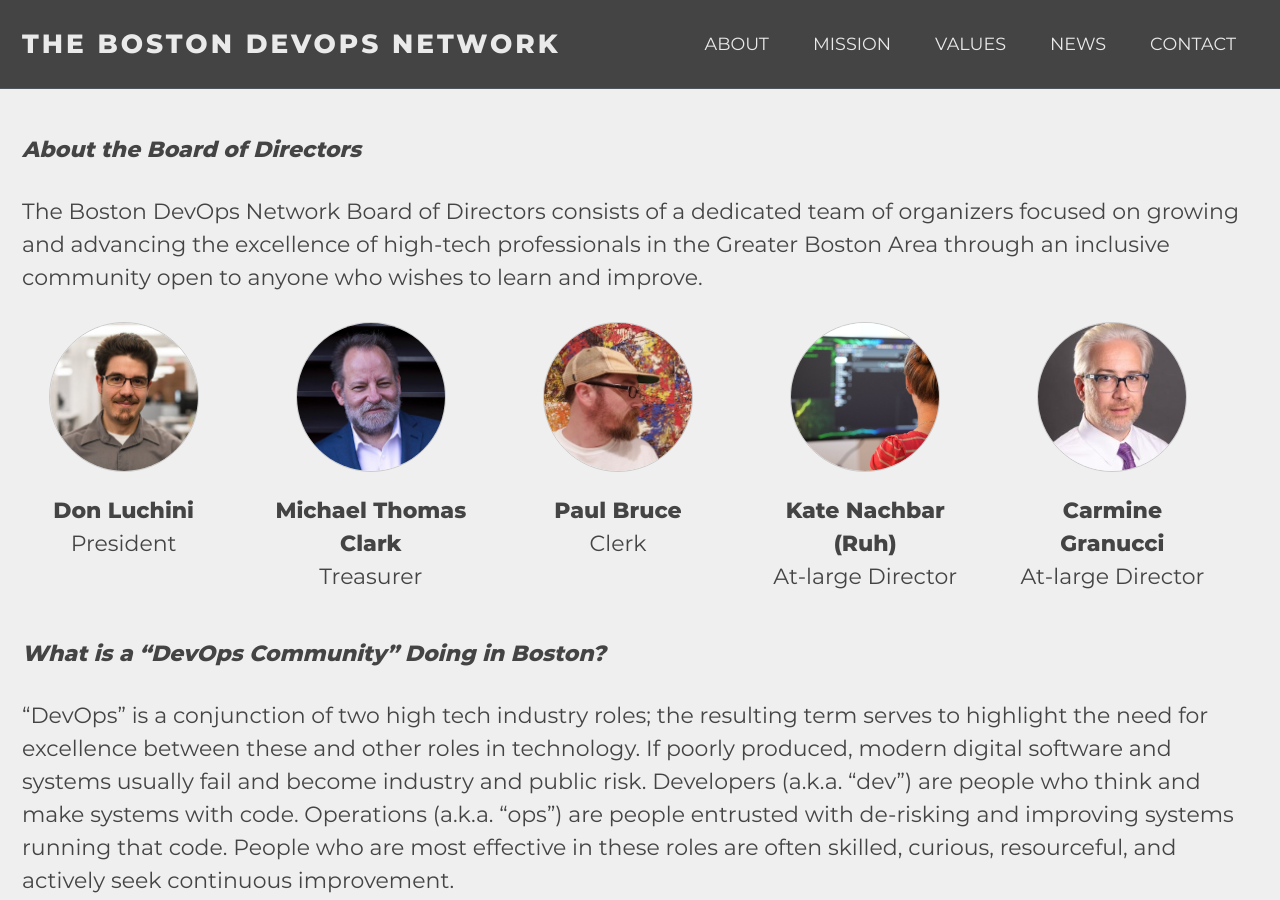
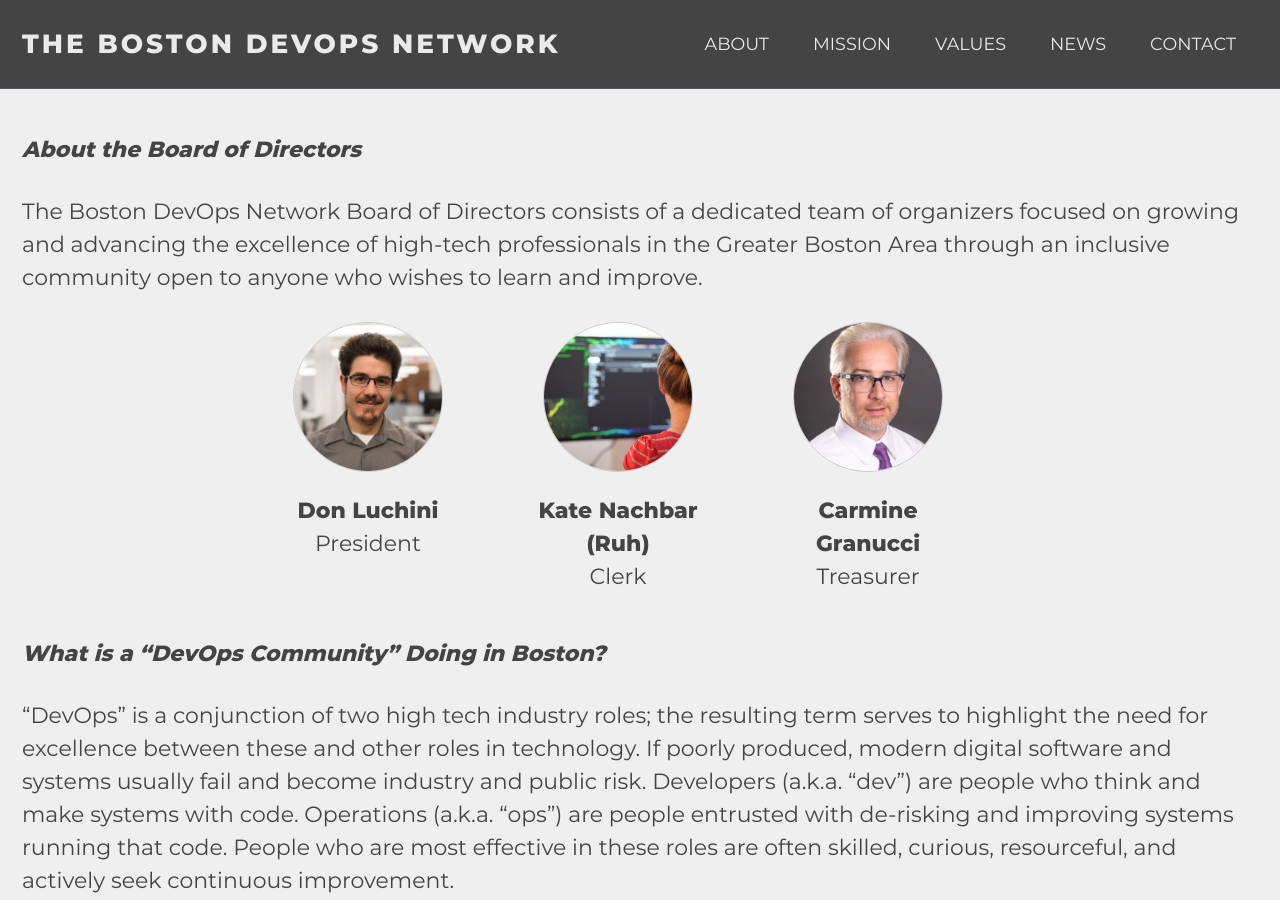
Before and after one commit to bostondevopsnetwork/bostondevopsnetwork.org, a Jekyll site: the page built from _pages/about.md, in a window 1280 px wide and 900 px high. Built offline with Jekyll 4.4.1, drawn with Linux system fonts in a browser that asks for light colours; cached includes are drawn as plain includes.

Commit message:
Update for 2025 board changes
I removed Paul and Michael as board members, and updated Kate and
Carmine's roles.

I also added a script, copied from the one used to build
devopsdays.org, that turns local testing into a one-liner.

```diff
--- a/_pages/about.md
+++ b/_pages/about.md
@@ -46,25 +46,9 @@ The Boston DevOps Network Board of Directors consists of a dedicated team of org
 
     <div class="memberbox">
         <div class="board-member">
-        <img src="/assets/images/boardmembers/michaelclark.jpg?raw=true" alt="Michael Thomas Clark" class="profile-pic">
-        <div class="member-name">Michael Thomas Clark</div>
-        Treasurer
-        </div>
-    </div>
-
-    <div class="memberbox">
-        <div class="board-member">
-        <img src="/assets/images/boardmembers/paulsbruce.jpg?raw=true" alt="Paul Bruce" class="profile-pic">
-        <div class="member-name">Paul Bruce</div>
-        Clerk
-        </div>
-    </div>
-
-    <div class="memberbox">
-        <div class="board-member">
         <img src="/assets/images/boardmembers/kateruh.jpg?raw=true" alt="Kate Nachbar (Ruh)" class="profile-pic">
         <div class="member-name">Kate Nachbar (Ruh)</div>
-        At-large Director
+        Clerk
         </div>
     </div>
 
@@ -72,7 +56,7 @@ The Boston DevOps Network Board of Directors consists of a dedicated team of org
         <div class="board-member">
         <img src="/assets/images/boardmembers/carminegranucci.jpg?raw=true" alt="Carmine Granucci" class="profile-pic">
         <div class="member-name">Carmine Granucci</div>
-        At-large Director
+        Treasurer
         </div>
     </div>
 
```
Also changed, not shown: README.md (added), assets/images/boardmembers/michaelclark.jpg (deleted), assets/images/boardmembers/paulsbruce.jpg (deleted), 1 other file.
